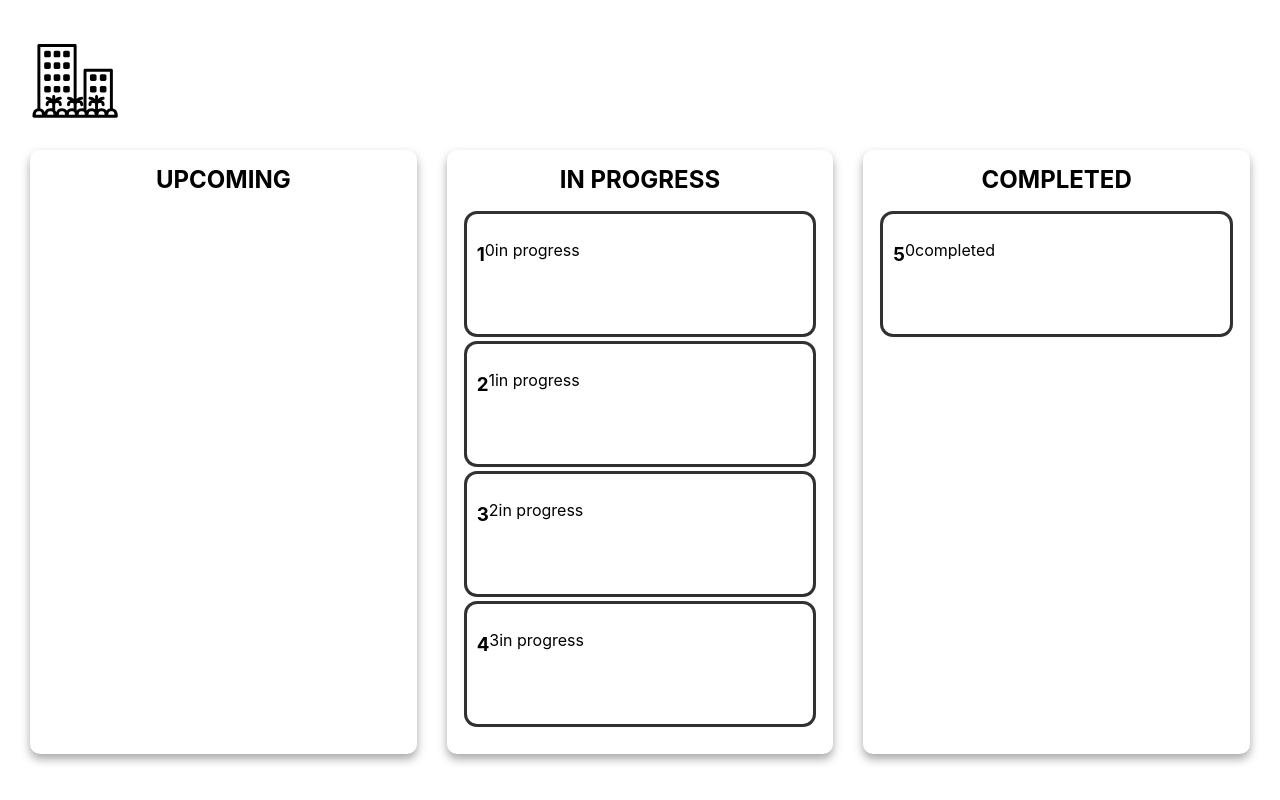
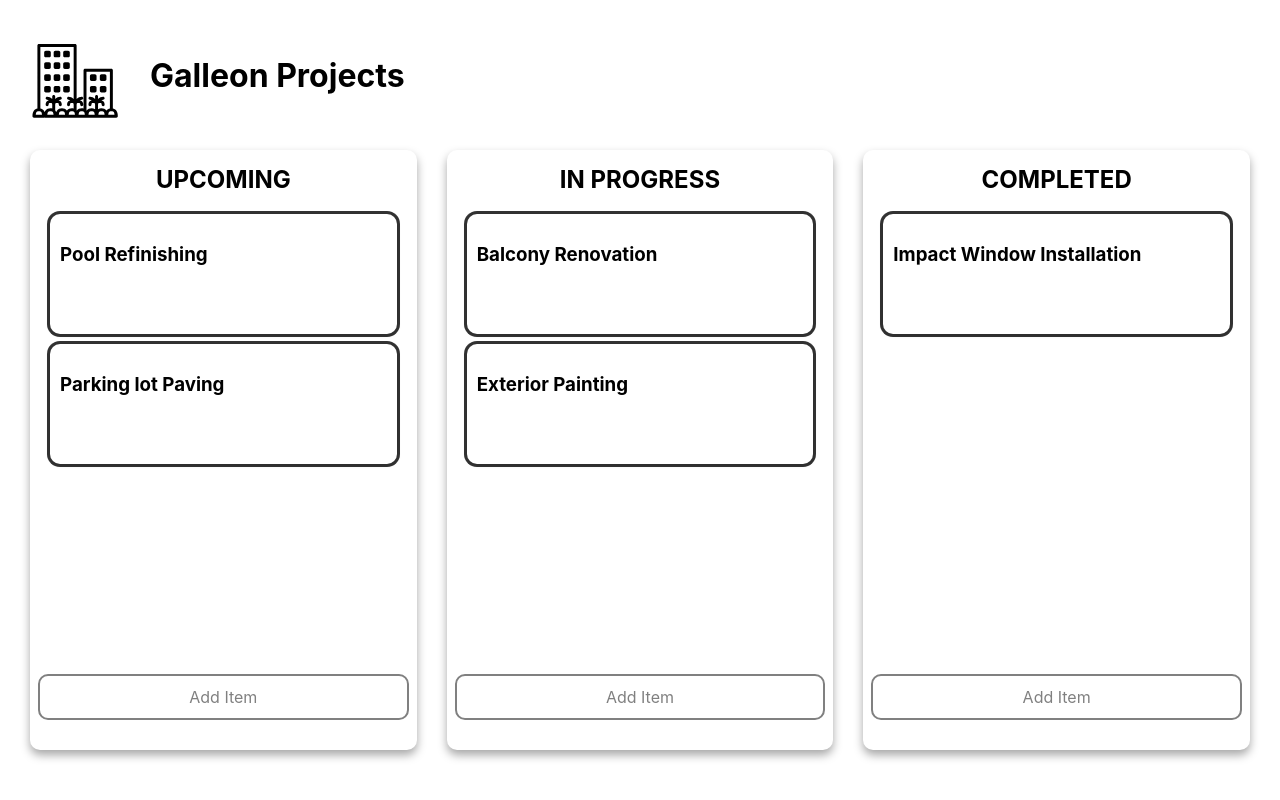
Before and after one commit to ryansereno/Palm, a React (Create React App) app: page / in a window 1280 px wide. Built offline with nearby package versions, Linux system fonts and the light colour scheme.

Commit message:
added add item button and updated header

```diff
--- a/src/App.css
+++ b/src/App.css
@@ -7,5 +7,7 @@ body {
   height: 100vh;
 }
 header {
+  display: flex;
+  align-items: center;
   height: 150px;
 }
--- a/src/App.js
+++ b/src/App.js
@@ -10,6 +10,7 @@ function App() {
     <DndProvider backend={HTML5Backend}>
       <header className="main-header">
         <img src={palmLogo} alt="" height={150} />
+        <h1>Galleon Projects</h1>
       </header>
       <Kanban />
     </DndProvider>
--- a/src/components/data/index.js
+++ b/src/components/data/index.js
@@ -1,27 +1,27 @@
 const data = [{
     id: 1,
-    status: "in progress",
-    title: "1",
+    status: "upcoming",
+    title: "Pool Refinishing",
     content: "Pool Refinishing"
 },{
     id: 2,
     status: "in progress",
-    title: "2",
+    title: "Balcony Renovation",
     content: "Balcony Renovation"
 },{
     id: 3,
-    status: "in progress",
-    title: "3",
+    status: "upcoming",
+    title: "Parking lot Paving",
     content: "Parking lot Paving"
 },{
     id: 4,
     status: "in progress",
-    title: "4",
+    title: "Exterior Painting",
     content: "Exterior Painting"
 },{
     id: 5,
     status: "completed",
-    title: "5",
+    title: "Impact Window Installation",
     content: "Impact Window Installation"
 },];
 
--- /dev/null
+++ b/src/components/kanban/AddCard.js
@@ -0,0 +1,17 @@
+import { Fragment } from 'react'
+import classes from './AddCard.module.css'
+const AddCard = () =>{
+  return (
+<Fragment>
+      <div
+        className={classes.card}
+        onClick={()=>{}}
+      >
+        <p>Add Item</p>
+      </div>
+    </Fragment>
+  )
+
+}
+
+export default AddCard
--- /dev/null
+++ b/src/components/kanban/AddCard.module.css
@@ -0,0 +1,18 @@
+
+.card{
+  width: 100%;
+  background-color: white;
+  color: gray;
+  display: flex;
+  justify-content:center;
+  align-items: center;
+  padding: 0 10px;
+  min-height: 30px;
+  border-radius: 10px;
+  margin-bottom: 10px;
+  border: 2px solid gray;
+  transition: ease-out 300ms;
+}
+.card:hover{
+  background-color: #e5e5e5;
+}
--- a/src/components/kanban/Card.module.css
+++ b/src/components/kanban/Card.module.css
@@ -9,5 +9,5 @@
   transition: ease-out 300ms;
 }
 .card:hover{
-  background-color: #e5e5e5;
+  background-color: #85ccae;
 }
--- a/src/components/kanban/Item.js
+++ b/src/components/kanban/Item.js
@@ -64,8 +64,6 @@ const Item = ({ item, index, moveItem, status }) => {
         onClick={onOpen}
       >
         <h3>{item.title}</h3>
-        <p>{index}</p>
-        <p>{status}</p>
       </div>
       <ModalWindow item={item} onClose={onClose} show={show} />
     </Fragment>
--- a/src/components/kanban/Kanban.js
+++ b/src/components/kanban/Kanban.js
@@ -4,6 +4,7 @@ import Item from "./Item";
 import DropWrapper from "./DropWrapper";
 import ColumnDropArea from "./ColumnDropArea";
 import { data, statuses } from "../data/index";
+import AddCard from "./AddCard";
 
 const Kanban = (props) => {
   const [items, setItems] = useState(data);
@@ -73,8 +74,10 @@ const Kanban = (props) => {
                       />
                     );
                   })}
+
               </ColumnDropArea>
             </DropWrapper>
+                <AddCard />
           </div>
         );
       })}
```
